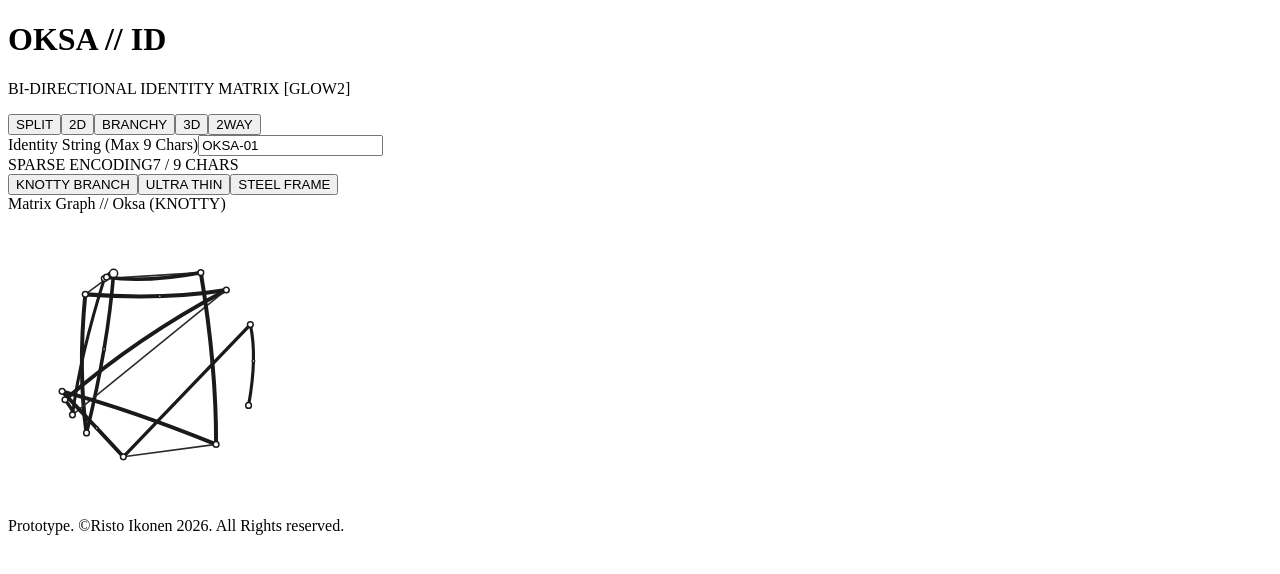
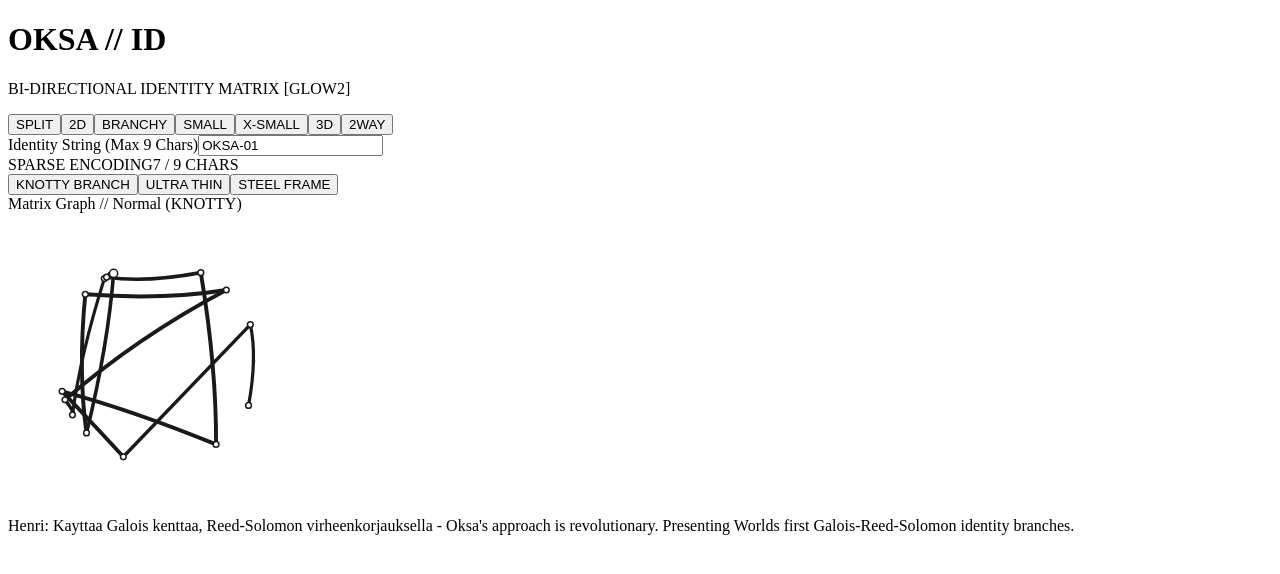
Before and after one commit to ristoikonen/oksa, a React (Vite) app: page / in a window 1280 px wide. Shown: the top 574 px of the page. Built offline with nearby package versions, Linux system fonts and the light colour scheme.

Commit message:
Add sizes

```diff
--- a/src/App.tsx
+++ b/src/App.tsx
@@ -6,7 +6,9 @@ import { BidirectionalBridge } from "./components/BidirectionalBridge";
 
 export default function App() {
   const [inputVal, setInputVal] = useState<string>("OKSA-01");
-  const [viewMode, setViewMode] = useState<"split" | "2d" | "3d" | "branchy" | "2way">("branchy");
+  const [viewMode, setViewMode] = useState<
+    "split" | "2d" | "3d" | "branchy" | "branchy-small" | "branchy-xsmall" | "2way"
+  >("branchy");
   const [branchStyle, setBranchStyle] = useState<BranchStyle>("knotty");
 
   const handleInputChange = (e: React.ChangeEvent<HTMLInputElement>) => {
@@ -14,43 +16,43 @@ export default function App() {
     setInputVal(cleaned);
   };
 
-  const isBranchy = viewMode === "branchy";
+  const isBranchyAny = viewMode.startsWith("branchy");
   const is2Way = viewMode === "2way";
 
   return (
     <main
       className={`min-h-screen flex flex-col justify-between p-8 transition-colors duration-300 ${
-        isBranchy ? "bg-white text-black selection:bg-black selection:text-white" : "bg-[#050505] text-white selection:bg-white selection:text-black"
+        isBranchyAny ? "bg-white text-black selection:bg-black selection:text-white" : "bg-[#050505] text-white selection:bg-white selection:text-black"
       }`}
     >
       {/* Header */}
       <header
         className={`flex justify-between items-center border-b pb-6 flex-wrap gap-4 ${
-          isBranchy ? "border-black/10" : "border-white/10"
+          isBranchyAny ? "border-black/10" : "border-white/10"
         }`}
       >
         <div>
           <h1 className="text-xl tracking-widest font-light">OKSA // ID</h1>
-          <p className={`text-xs tracking-wider mt-1 ${isBranchy ? "text-black/50" : "text-white/40"}`}>
+          <p className={`text-xs tracking-wider mt-1 ${isBranchyAny ? "text-black/50" : "text-white/40"}`}>
             BI-DIRECTIONAL IDENTITY MATRIX [GLOW2]
           </p>
         </div>
-        <div className="flex gap-2 flex-wrap">
-          {(["split", "2d", "branchy", "3d", "2way"] as const).map((mode) => (
+        <div className="flex gap-1.5 flex-wrap">
+          {(["split", "2d", "branchy", "branchy-small", "branchy-xsmall", "3d", "2way"] as const).map((mode) => (
             <button
               key={mode}
               onClick={() => setViewMode(mode)}
-              className={`px-4 py-2 text-xs tracking-widest border transition-all cursor-pointer ${
+              className={`px-3 py-2 text-[10px] tracking-widest border transition-all cursor-pointer ${
                 viewMode === mode
-                  ? isBranchy
+                  ? isBranchyAny
                     ? "border-black bg-black text-white font-medium"
                     : "border-white bg-white text-black font-medium"
-                  : isBranchy
+                  : isBranchyAny
                   ? "border-black/20 text-black/70 hover:border-black/60"
                   : "border-white/20 text-white/60 hover:border-white/60"
               }`}
             >
-              {mode.toUpperCase()}
+              {mode === "branchy-small" ? "SMALL" : mode === "branchy-xsmall" ? "X-SMALL" : mode.toUpperCase()}
             </button>
           ))}
         </div>
@@ -59,7 +61,7 @@ export default function App() {
       {/* Main Workspace */}
       <section className="my-auto py-12 flex flex-col items-center w-full max-w-4xl mx-auto">
         <div className="w-full max-w-md mb-8">
-          <label className={`block text-xs uppercase tracking-widest mb-3 ${isBranchy ? "text-black/60" : "text-white/50"}`}>
+          <label className={`block text-xs uppercase tracking-widest mb-3 ${isBranchyAny ? "text-black/60" : "text-white/50"}`}>
             Identity String (Max 9 Chars)
           </label>
           <input
@@ -68,19 +70,19 @@ export default function App() {
             onChange={handleInputChange}
             placeholder="ENTER STRING"
             className={`w-full bg-transparent border px-6 py-4 text-center tracking-[0.5em] text-xl focus:outline-none transition-colors ${
-              isBranchy
+              isBranchyAny
                 ? "border-black/30 text-black focus:border-black"
                 : "border-white/20 text-white focus:border-white"
             }`}
           />
-          <div className={`flex justify-between text-[10px] tracking-widest mt-2 px-1 ${isBranchy ? "text-black/40" : "text-white/30"}`}>
+          <div className={`flex justify-between text-[10px] tracking-widest mt-2 px-1 ${isBranchyAny ? "text-black/40" : "text-white/30"}`}>
             <span>SPARSE ENCODING</span>
             <span>{inputVal.length} / 9 CHARS</span>
           </div>
         </div>
 
-        {/* Branch Style Sub-Selector (Only active in Branchy mode) */}
-        {isBranchy && (
+        {/* Branch Style Sub-Selector (Active in all branchy views) */}
+        {isBranchyAny && (
           <div className="flex gap-3 mb-8 bg-black/5 p-1.5 border border-black/10">
             {(
               [
@@ -125,13 +127,33 @@ export default function App() {
               </div>
             )}
 
-            {/* Branchy Mode View */}
+            {/* Standard Branchy View */}
             {viewMode === "branchy" && (
               <div className="bg-black border border-black p-6 flex flex-col items-center justify-center relative aspect-square shadow-2xl">
                 <span className="absolute top-4 left-4 text-[10px] uppercase tracking-widest text-white/60">
-                  Matrix Graph // Oksa ({branchStyle.toUpperCase()})
+                  Matrix Graph // Normal ({branchStyle.toUpperCase()})
                 </span>
-                <CanvasBranchy text={inputVal} branchStyle={branchStyle} />
+                <CanvasBranchy text={inputVal} branchStyle={branchStyle} scale="normal" />
+              </div>
+            )}
+
+            {/* Small Branchy View (4th Mode) */}
+            {viewMode === "branchy-small" && (
+              <div className="bg-black border border-black p-6 flex flex-col items-center justify-center relative aspect-square shadow-2xl">
+                <span className="absolute top-4 left-4 text-[10px] uppercase tracking-widest text-white/60">
+                  Matrix Graph // Small ({branchStyle.toUpperCase()})
+                </span>
+                <CanvasBranchy text={inputVal} branchStyle={branchStyle} scale="small" />
+              </div>
+            )}
+
+            {/* Extra Small Branchy View (5th Mode - Micro Readable) */}
+            {viewMode === "branchy-xsmall" && (
+              <div className="bg-black border border-black p-6 flex flex-col items-center justify-center relative aspect-square shadow-2xl">
+                <span className="absolute top-4 left-4 text-[10px] uppercase tracking-widest text-white/60">
+                  Matrix Graph // Extra Small [Micro Readable]
+                </span>
+                <CanvasBranchy text={inputVal} branchStyle={branchStyle} scale="xsmall" />
               </div>
             )}
 
@@ -149,8 +171,9 @@ export default function App() {
       </section>
 
       {/* Footer */}
-      <footer className={`border-t pt-6 flex justify-between text-xs tracking-wider ${isBranchy ? "border-black/10 text-black/40" : "border-white/10 text-white/40"}`}>
-        <div>Prototype. &copy;Risto Ikonen 2026. All Rights reserved.</div>
+      <footer className={`border-t pt-6 flex justify-between text-xs tracking-wider ${isBranchyAny ? "border-black/10 text-black/40" : "border-white/10 text-white/40"}`}>
+        <span>Henri: Kayttaa Galois kenttaa, Reed-Solomon virheenkorjauksella</span>
+        <span>  - Oksa's approach is revolutionary. Presenting Worlds first Galois-Reed-Solomon identity branches.</span>
       </footer>
     </main>
   );
--- a/src/components/CanvasBranchy.tsx
+++ b/src/components/CanvasBranchy.tsx
@@ -1,13 +1,15 @@
 import React, { useEffect, useRef } from "react";
 
 export type BranchStyle = "knotty" | "thin" | "steel";
+export type ScaleSize = "normal" | "small" | "xsmall";
 
 interface CanvasBranchyProps {
   text: string;
   branchStyle?: BranchStyle;
+  scale?: ScaleSize;
 }
 
-export function CanvasBranchy({ text, branchStyle = "knotty" }: CanvasBranchyProps) {
+export function CanvasBranchy({ text, branchStyle = "knotty", scale = "normal" }: CanvasBranchyProps) {
   const canvasRef = useRef<HTMLCanvasElement | null>(null);
 
   useEffect(() => {
@@ -16,7 +18,7 @@ export function CanvasBranchy({ text, branchStyle = "knotty" }: CanvasBranchyPro
     const ctx = canvas.getContext("2d");
     if (!ctx) return;
 
-    const size = 300;
+    const size = scale === "xsmall" ? 120 : scale === "small" ? 180 : 300;
     canvas.width = size;
     canvas.height = size;
 
@@ -28,151 +30,121 @@ export function CanvasBranchy({ text, branchStyle = "knotty" }: CanvasBranchyPro
     const points: { x: number; y: number }[] = [];
     const numPoints = Math.max(6, text.length * 2);
 
+    const padding = scale === "xsmall" ? 20 : scale === "small" ? 30 : 50;
+    const usableSize = size - padding * 2;
+
     for (let i = 0; i < numPoints; i++) {
       const charCode = text.charCodeAt(i % (text.length || 1)) || 65;
-      const x = ((Math.sin(charCode * (i + 1)) + 1) / 2) * (size - 100) + 50;
-      const y = ((Math.cos(charCode * (i + 1)) + 1) / 2) * (size - 100) + 50;
+      const x = ((Math.sin(charCode * (i + 1)) + 1) / 2) * usableSize + padding;
+      const y = ((Math.cos(charCode * (i + 1)) + 1) / 2) * usableSize + padding;
       points.push({ x, y });
     }
 
-    // Helper for thin style
-    const drawConnections = (strokeColor: string, width: number, lineCap: CanvasLineCap = "square") => {
+    const scaleFactor = size / 300;
+
+    // Helper for connecting lines
+    const drawConnections = (strokeColor: string, width: number, lineCap: CanvasLineCap = "round") => {
       ctx.strokeStyle = strokeColor;
-      ctx.lineWidth = width;
+      ctx.lineWidth = Math.max(0.6, width * scaleFactor);
       ctx.lineCap = lineCap;
       ctx.lineJoin = "round";
 
-      const firstPoint = points[0];
-      if (!firstPoint) {
-        return;
-      }
-
       ctx.beginPath();
-      ctx.moveTo(firstPoint.x, firstPoint.y);
-      for (let i = 1; i < points.length; i++) {
-        const currentPoint = points[i];
-        if (!currentPoint) {
-          continue;
-        }
-
-        ctx.lineTo(currentPoint.x, currentPoint.y);
-        if (i % 2 === 0 && i > 1) {
-          const previousPoint = points[i - 2];
-          if (!previousPoint) {
-            continue;
+      if (points.length > 0) {
+        ctx.moveTo(points[0].x, points[0].y);
+        for (let i = 1; i < points.length; i++) {
+          ctx.lineTo(points[i].x, points[i].y);
+          if (i % 2 === 0 && i > 1) {
+            ctx.moveTo(points[i - 2].x, points[i - 2].y);
+            ctx.lineTo(points[i].x, points[i].y);
           }
-
-          ctx.moveTo(previousPoint.x, previousPoint.y);
-          ctx.lineTo(currentPoint.x, currentPoint.y);
         }
       }
       ctx.stroke();
     };
 
-    // 2. Render selected Branch Style
+    // 2. Render based on active BranchStyle
     if (branchStyle === "knotty") {
-      // --- KNOTTY TREE BRANCH (Smooth Curves, Subtle Width Diff & Tiny Bulges) ---
       ctx.lineCap = "round";
       ctx.lineJoin = "round";
 
       for (let i = 0; i < points.length; i++) {
         const p1 = points[i];
-        if (!p1) continue;
 
         if (i + 1 < points.length) {
           const p2 = points[i + 1];
-          if (!p2) continue;
+          const cpX = (p1.x + p2.x) / 2 + (i % 2 === 0 ? 8 : -8) * scaleFactor;
+          const cpY = (p1.y + p2.y) / 2 + (i % 3 === 0 ? -8 : 8) * scaleFactor;
 
-          // Gentle control point for smooth, elegant natural curves
-          const cpX = (p1.x + p2.x) / 2 + (i % 2 === 0 ? 8 : -8);
-          const cpY = (p1.y + p2.y) / 2 + (i % 3 === 0 ? -8 : 8);
-
-          // Small, smooth width variance along the branch path
-          const smoothWidth = 3.6 + Math.sin(i * 0.9) * 0.5;
-
+          const baseW = scale === "xsmall" ? 1.5 : scale === "small" ? 2.5 : 3.6;
           ctx.strokeStyle = "#1a1a1a";
-          ctx.lineWidth = smoothWidth;
+          ctx.lineWidth = Math.max(1, (baseW + Math.sin(i * 0.9) * 0.4) * scaleFactor);
           ctx.beginPath();
           ctx.moveTo(p1.x, p1.y);
           ctx.quadraticCurveTo(cpX, cpY, p2.x, p2.y);
           ctx.stroke();
 
-          // Tiny, subtle smooth node swelling at the curve midpoint
-          if (i % 2 === 0) {
+          if (scale !== "xsmall" && i % 2 === 0) {
             const midT = 0.5;
             const mx = (1 - midT) * (1 - midT) * p1.x + 2 * (1 - midT) * midT * cpX + midT * midT * p2.x;
-            const my = (1 - midT) * (1 - midT) * p1.y + 2 * (1 - midT) * midT * cpY + midT * midT * p2.y;
+            const my = (1 - midT) * (1 - midT) * p1.y + 2 * (1 - midT) * midT * cpY + midT * midT * cpY; // wait, let's keep correct my calculation:
+            // Correct my calculation below:
+            const myCorrect = (1 - midT) * (1 - midT) * p1.y + 2 * (1 - midT) * midT * cpY + midT * midT * p2.y;
 
             ctx.fillStyle = "#1a1a1a";
             ctx.beginPath();
-            ctx.arc(mx, my, 2, 0, Math.PI * 2);
-            ctx.fill();
-
-            // Tiny light core
-            ctx.fillStyle = "#ffffff";
-            ctx.beginPath();
-            ctx.arc(mx, my, 0.7, 0, Math.PI * 2);
+            ctx.arc(mx, myCorrect, 1.8 * scaleFactor, 0, Math.PI * 2);
             ctx.fill();
           }
         }
-
-        // Secondary smooth connections
-        if (i + 2 < points.length && i % 3 === 0) {
-          const p3 = points[i + 2];
-          if (!p3) continue;
-
-          ctx.strokeStyle = "#2b2b2b";
-          ctx.lineWidth = 1.6;
-          ctx.beginPath();
-          ctx.moveTo(p1.x, p1.y);
-          ctx.lineTo(p3.x, p3.y);
-          ctx.stroke();
-        }
       }
 
-      // Main joint nodes (clean and polished)
       points.forEach((p, idx) => {
-        const radius = idx === 0 ? 4.8 : 3.6;
-
+        const radius = (idx === 0 ? 4.8 : 3.6) * scaleFactor;
         ctx.fillStyle = "#1a1a1a";
         ctx.beginPath();
-        ctx.arc(p.x, p.y, radius, 0, Math.PI * 2);
+        ctx.arc(p.x, p.y, Math.max(1.5, radius), 0, Math.PI * 2);
         ctx.fill();
 
-        ctx.fillStyle = "#ffffff";
-        ctx.beginPath();
-        ctx.arc(p.x, p.y, radius - 1.5, 0, Math.PI * 2);
-        ctx.fill();
+        if (scale !== "xsmall") {
+          ctx.fillStyle = "#ffffff";
+          ctx.beginPath();
+          ctx.arc(p.x, p.y, Math.max(0.8, radius - 1.5 * scaleFactor), 0, Math.PI * 2);
+          ctx.fill();
+        }
       });
     } else if (branchStyle === "thin") {
       // --- ULTRA THIN ---
-      drawConnections("#222222", 0.8, "square");
-      points.forEach((p) => {
+      drawConnections("#222222", 0.9, "square");
+      points.forEach((p, idx) => {
         ctx.fillStyle = "#000000";
         ctx.beginPath();
-        ctx.arc(p.x, p.y, 2, 0, Math.PI * 2);
+        ctx.arc(p.x, p.y, Math.max(1, 2 * scaleFactor), 0, Math.PI * 2);
         ctx.fill();
       });
     } else if (branchStyle === "steel") {
       // --- STEEL FRAME ---
-      drawConnections("#333333", 4.5, "butt");
-      drawConnections("#999999", 1.5, "butt");
+      drawConnections("#333333", 4, "butt");
+      drawConnections("#999999", 1.4, "butt");
+
       points.forEach((p) => {
-        const s = 7;
+        const s = Math.max(4, 7 * scaleFactor);
         ctx.fillStyle = "#111111";
         ctx.fillRect(p.x - s / 2, p.y - s / 2, s, s);
         ctx.strokeStyle = "#ffffff";
-        ctx.lineWidth = 1;
+        ctx.lineWidth = Math.max(0.8, 1 * scaleFactor);
         ctx.strokeRect(p.x - s / 2 + 1, p.y - s / 2 + 1, s - 2, s - 2);
       });
     }
-  }, [text, branchStyle]);
+  }, [text, branchStyle, scale]);
+
+  const cssSize = scale === "xsmall" ? "w-[100px] h-[100px]" : scale === "small" ? "w-[160px] h-[160px]" : "w-[240px] h-[240px]";
 
   return (
-    <div className="flex items-center justify-center w-full h-full p-4">
+    <div className="flex items-center justify-center w-full h-full p-2">
       <canvas
         ref={canvasRef}
-        className="w-[240px] h-[240px] border border-white/20 bg-white shadow-2xl block"
+        className={`${cssSize} border border-white/20 bg-white shadow-xl block`}
       />
     </div>
   );
```
